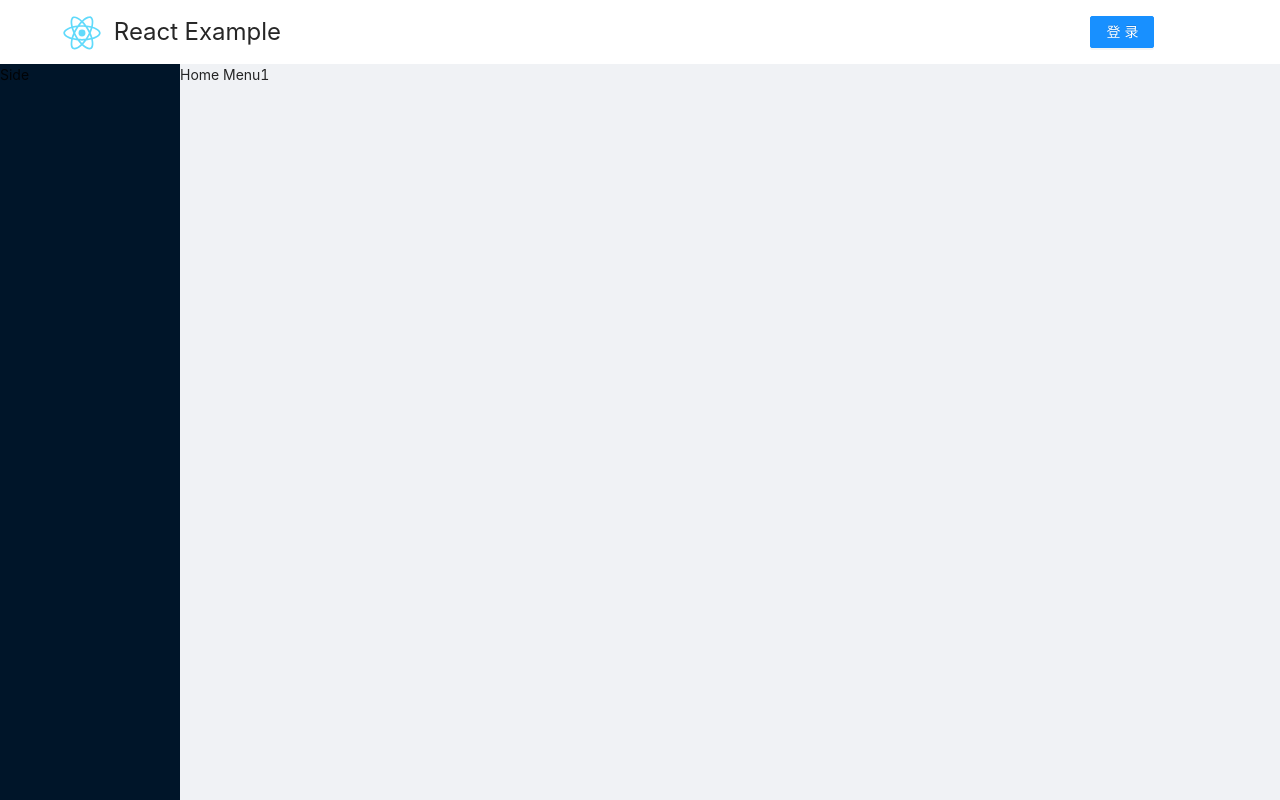
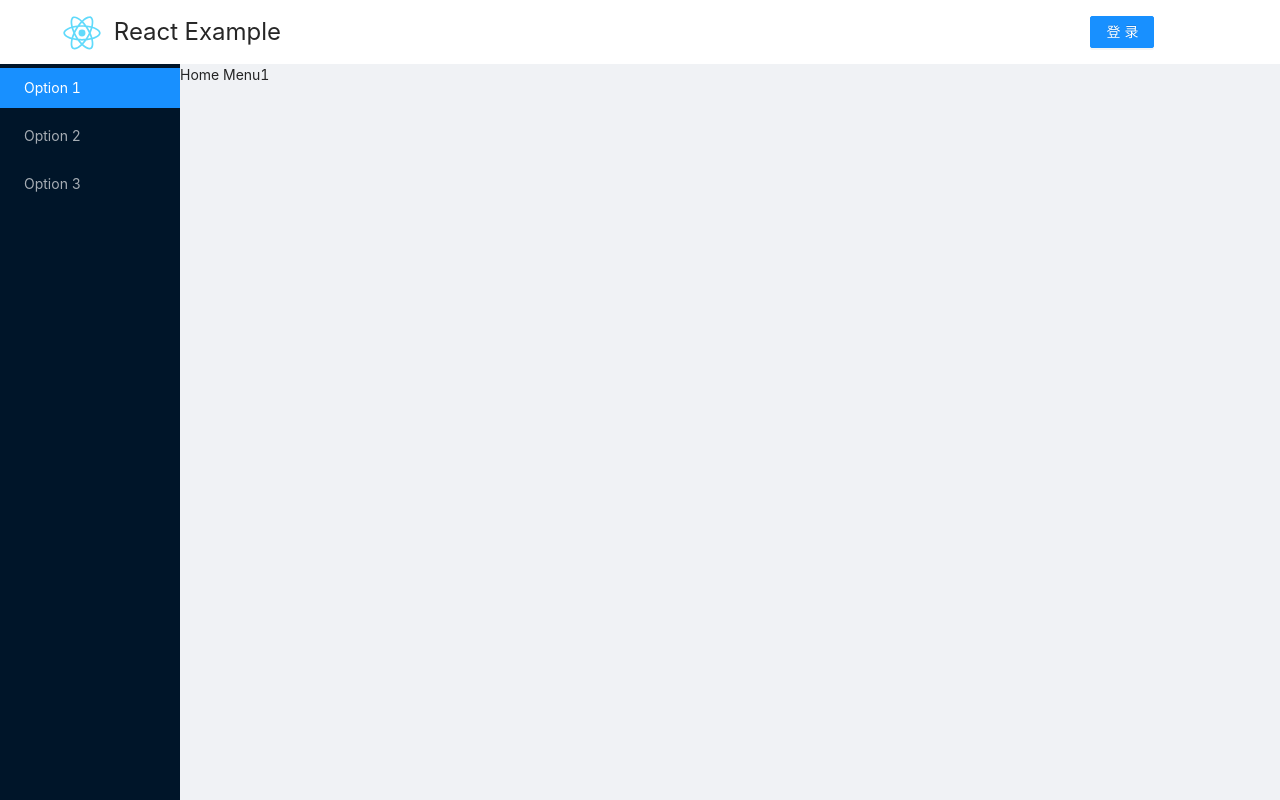
Before and after one commit to w4ngzhen/react-example, a React (Create React App) app: page /workbench/menu1 in a window 1280 px wide. Built offline with nearby package versions, Linux system fonts and the light colour scheme; what axios-mock-adapter would draw is missing.

Commit message:
add aside menu

```diff
--- a/src/App.tsx
+++ b/src/App.tsx
@@ -1,4 +1,4 @@
-import {Route, Routes} from "react-router-dom";
+import {Navigate, Route, Routes} from "react-router-dom";
 import {WorkbenchLayout} from "./components/layout/WorkbenchLayout";
 import {PortalLayout} from "./components/layout/PortalLayout";
 import {PortalPage} from "./pages/portal-page/PortalPage";
@@ -10,8 +10,10 @@ export default function App() {
                 <Route index element={<PortalPage/>}/>
             </Route>
             <Route path={'/workbench'} element={<WorkbenchLayout/>}>
+                <Route index element={<Navigate to='menu1'/>}/>
                 <Route path={'menu1'} element={<div>Home Menu1</div>}/>
                 <Route path={'menu2'} element={<div>Home Menu2</div>}/>
+                <Route path={'m2'} element={<Navigate replace to='/workbench/menu2'/>}/>
             </Route>
         </Routes>
     );
--- /dev/null
+++ b/src/components/aside/ExampleAsideContent.tsx
@@ -0,0 +1,23 @@
+import {Menu} from "antd";
+
+export const ExampleAsideContent = () => {
+    return (
+        <Menu
+            defaultSelectedKeys={['1']}
+            defaultOpenKeys={['2']}
+            mode="inline"
+            theme="dark"
+            style={{height: '100%'}}
+        >
+            <Menu.Item key="1">
+                Option 1
+            </Menu.Item>
+            <Menu.Item key="2">
+                Option 2
+            </Menu.Item>
+            <Menu.Item key="3">
+                Option 3
+            </Menu.Item>
+        </Menu>
+    );
+}
--- a/src/components/layout/WorkbenchLayout.tsx
+++ b/src/components/layout/WorkbenchLayout.tsx
@@ -1,6 +1,7 @@
 import {Layout} from "antd";
 import { Outlet } from "react-router-dom";
 import {ExampleHeaderContent} from "../header/ExampleHeaderContent";
+import {ExampleAsideContent} from "../aside/ExampleAsideContent";
 
 const {Header, Sider, Content} = Layout;
 
@@ -14,7 +15,7 @@ export const WorkbenchLayout = () => {
             <Content style={{height: `calc(100% - ${headerHeight})`}}>
                 <Layout style={{height: '100%', width: '100%'}}>
                     <Sider width={'180px'} style={{height: '100%'}}>
-                        Side
+                        <ExampleAsideContent/>
                     </Sider>
                     <Content style={{height: '100%'}}>
                         <Outlet/>
--- a/src/pages/portal-page/PortalPage.tsx
+++ b/src/pages/portal-page/PortalPage.tsx
@@ -1,11 +1,14 @@
 import './index.css';
 import {Button} from "antd";
 import {observer} from "mobx-react-lite";
+import rootStore from "../../stores";
+import {useNavigate} from "react-router-dom";
 
 export const PortalPage = observer(() => {
 
+    const navigate = useNavigate();
     const goToWorkbench = () => {
-
+        navigate('/workbench');
     }
 
     return (
@@ -13,13 +16,16 @@ export const PortalPage = observer(() => {
             <p style={{fontSize: '64px'}}>
                 This is an example
             </p>
-            <Button type={'primary'}
-                    style={{width: '200px'}}
-                    onClick={() => {
-                    }}
-            >
-                Go To Workbench
-            </Button>
+            {
+                rootStore.userStore.hasUserInfo
+                    ?
+                    (<Button type={'primary'}
+                             style={{width: '200px'}}
+                             onClick={goToWorkbench}>
+                        Go To Workbench
+                    </Button>)
+                    : <></>
+            }
         </div>
     );
 });
```
